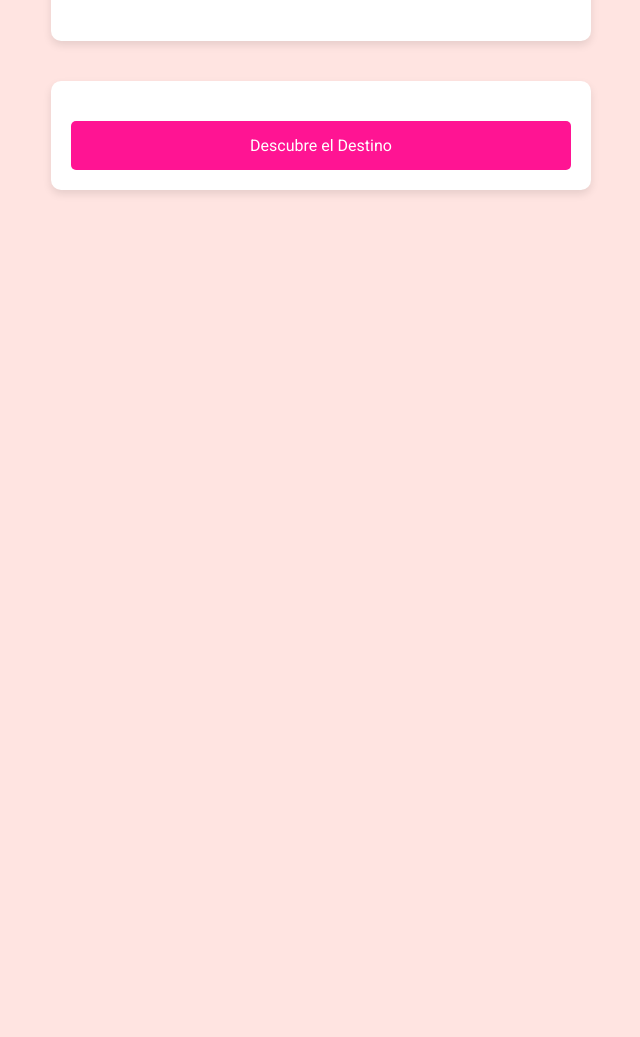
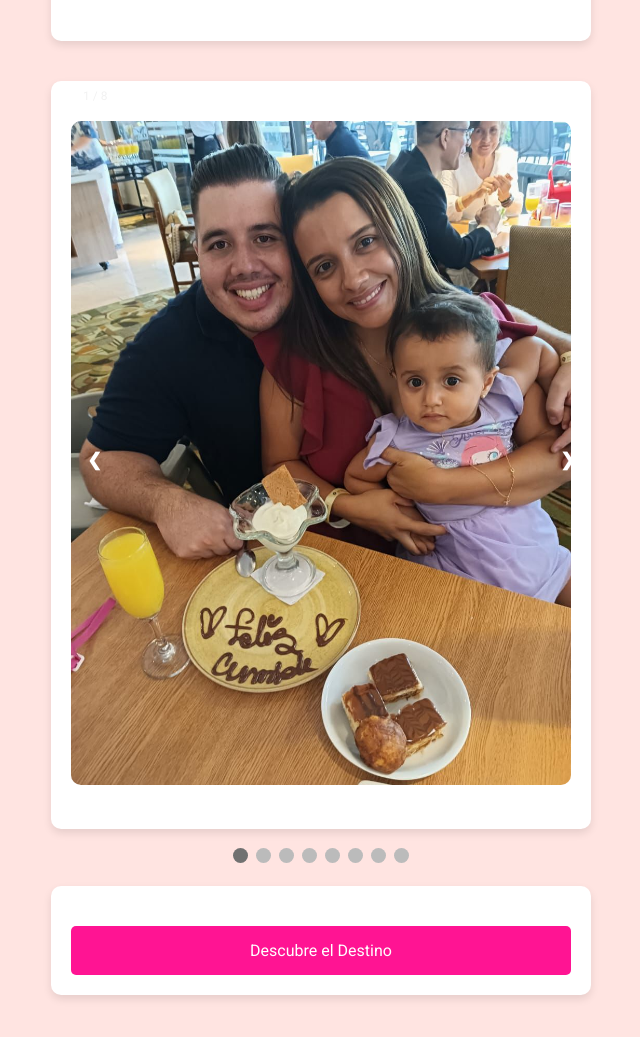
Before and after one commit to dvt312/dvt312.github.io, a plain HTML site: page index.html in a window 1280 px wide. Shown: the part 2966-4003 px from the top of the page, without its empty margins (319-959 px from the left). Before the commit the page ends 3196 px from the top, so only its background shows below. Drawn offline with Linux system fonts and the light colour scheme.

Commit message:
feat: Slideshow

```diff
--- a/index.html
+++ b/index.html
@@ -3,7 +3,7 @@
 <head>
     <meta charset="UTF-8">
     <meta name="viewport" content="width=device-width, initial-scale=1.0">
-    <title>Sorpresa de Viaje</title>
+    <title>Sorpresa!!! ♥</title>
     <link href="https://fonts.googleapis.com/css2?family=Roboto:wght@400;700&display=swap" rel="stylesheet">
     <style>
         body {
@@ -72,6 +72,64 @@
         .reveal-button:hover {
             background-color: #ff69b4;
         }
+        .slideshow-container {
+            position: relative;
+            max-width: 500px;
+            margin: auto;
+        }
+        .mySlides {
+            display: none;
+        }
+        .prev, .next {
+            cursor: pointer;
+            position: absolute;
+            top: 50%;
+            width: auto;
+            padding: 16px;
+            margin-top: -22px;
+            color: white;
+            font-weight: bold;
+            font-size: 18px;
+            transition: 0.6s ease;
+            border-radius: 0 3px 3px 0;
+            user-select: none;
+        }
+        .next {
+            right: 0;
+            border-radius: 3px 0 0 3px;
+        }
+        .prev:hover, .next:hover {
+            background-color: rgba(0,0,0,0.8);
+        }
+        .text {
+            color: #f2f2f2;
+            font-size: 15px;
+            padding: 8px 12px;
+            position: absolute;
+            bottom: 8px;
+            width: 100%;
+            text-align: center;
+        }
+        .numbertext {
+            color: #f2f2f2;
+            font-size: 12px;
+            padding: 8px 12px;
+            position: absolute;
+            top: 0;
+        }
+        .dot {
+            cursor: pointer;
+            height: 15px;
+            width: 15px;
+            margin: 0 2px;
+            background-color: #bbb;
+            border-radius: 50%;
+            display: inline-block;
+            transition: background-color 0.6s ease;
+        }
+        .active, .dot:hover {
+            background-color: #717171;
+        }
     </style>
 </head>
 <body>
@@ -107,6 +165,54 @@
         <img src="https://albitourscartagena.com/wp-content/uploads/2023/07/Namaste-Relax-03-min.jpg" alt="Imagen de relajación">
     </div>
 
+    <div class="section slideshow-container">
+        <div class="mySlides">
+            <div class="numbertext">1 / 8</div>
+            <img src="content/img/1.jpeg" style="width:100%" alt="Slide 1">
+        </div>
+        <div class="mySlides">
+            <div class="numbertext">2 / 8</div>
+            <img src="content/img/2.jpeg" style="width:100%" alt="Slide 2">
+        </div>
+        <div class="mySlides">
+            <div class="numbertext">3 / 8</div>
+            <img src="content/img/3.jpeg" style="width:100%" alt="Slide 3">
+        </div>
+        <div class="mySlides">
+            <div class="numbertext">4 / 8</div>
+            <img src="content/img/4.jpeg" style="width:100%" alt="Slide 4">
+        </div>
+        <div class="mySlides">
+            <div class="numbertext">5 / 8</div>
+            <img src="content/img/5.jpeg" style="width:100%" alt="Slide 5">
+        </div>
+        <div class="mySlides">
+            <div class="numbertext">6 / 8</div>
+            <img src="content/img/6.jpeg" style="width:100%" alt="Slide 6">
+        </div>
+        <div class="mySlides">
+            <div class="numbertext">7 / 8</div>
+            <img src="content/img/7.jpeg" style="width:100%" alt="Slide 7">
+        </div>
+        <div class="mySlides">
+            <div class="numbertext">8 / 8</div>
+            <img src="content/img/8.jpeg" style="width:100%" alt="Slide 8">
+        </div>
+        <a class="prev" onclick="plusSlides(-1)">&#10094;</a>
+        <a class="next" onclick="plusSlides(1)">&#10095;</a>
+    </div>
+    <br>
+    <div style="text-align:center">
+        <span class="dot" onclick="currentSlide(1)"></span>
+        <span class="dot" onclick="currentSlide(2)"></span>
+        <span class="dot" onclick="currentSlide(3)"></span>
+        <span class="dot" onclick="currentSlide(4)"></span>
+        <span class="dot" onclick="currentSlide(5)"></span>
+        <span class="dot" onclick="currentSlide(6)"></span>
+        <span class="dot" onclick="currentSlide(7)"></span>
+        <span class="dot" onclick="currentSlide(8)"></span>
+    </div>
+    <br />
     <div class="section">
         <div class="reveal-button" onclick="revealSurprise()">Descubre el Destino</div>
         <div class="reveal" id="reveal">
@@ -116,14 +222,15 @@
             <p>Empieza a hacer tus maletas, ¡la aventura nos espera!</p>
         </div>
     </div>
-
+    <br />
+    <br />
     <script>
         const sections = document.querySelectorAll('.section');
         const revealSection = document.getElementById('reveal');
         const revealButton = document.querySelector('.reveal-button');
 
         const revealOnScroll = () => {
-            const triggerBottom = window.innerHeight / 5 * 5;
+            const triggerBottom = window.innerHeight / 5 * 6;
 
             sections.forEach(section => {
                 const sectionTop = section.getBoundingClientRect().top;
@@ -148,6 +255,58 @@
                 revealSection.classList.add('visible');
             }, 100); // slight delay to trigger CSS transition
         }
+
+        let slideIndex = 1;
+        showSlides(slideIndex);
+
+        function plusSlides(n) {
+            showSlides(slideIndex += n);
+        }
+
+        function currentSlide(n) {
+            showSlides(slideIndex = n);
+        }
+
+        function showSlides(n) {
+            let i;
+            let slides = document.getElementsByClassName("mySlides");
+            let dots = document.getElementsByClassName("dot");
+            if (n > slides.length) { slideIndex = 1 }
+            if (n < 1) { slideIndex = slides.length }
+            for (i = 0; i < slides.length; i++) {
+                slides[i].style.display = "none";
+            }
+            for (i = 0; i < dots.length; i++) {
+                dots[i].className = dots[i].className.replace(" active", "");
+            }
+            slides[slideIndex - 1].style.display = "block";
+            dots[slideIndex - 1].className += " active";
+        }
+
+        // Touch events for mobile
+        let touchStartX = 0;
+        let touchEndX = 0;
+
+        function handleTouchStart(e) {
+            touchStartX = e.changedTouches[0].screenX;
+        }
+
+        function handleTouchMove(e) {
+            touchEndX = e.changedTouches[0].screenX;
+        }
+
+        function handleTouchEnd() {
+            if (touchEndX < touchStartX) {
+                plusSlides(1); // swipe left, go to next slide
+            }
+            if (touchEndX > touchStartX) {
+                plusSlides(-1); // swipe right, go to previous slide
+            }
+        }
+
+        document.querySelector('.slideshow-container').addEventListener('touchstart', handleTouchStart, false);
+        document.querySelector('.slideshow-container').addEventListener('touchmove', handleTouchMove, false);
+        document.querySelector('.slideshow-container').addEventListener('touchend', handleTouchEnd, false);
     </script>
 </body>
 </html>
```
Also changed, not shown: content/img/1.jpeg (added), content/img/2.jpeg (added), content/img/3.jpeg (added), content/img/4.jpeg (added), content/img/5.jpeg (added), content/img/6.jpeg (added), content/img/7.jpeg (added), content/img/8.jpeg (added).
